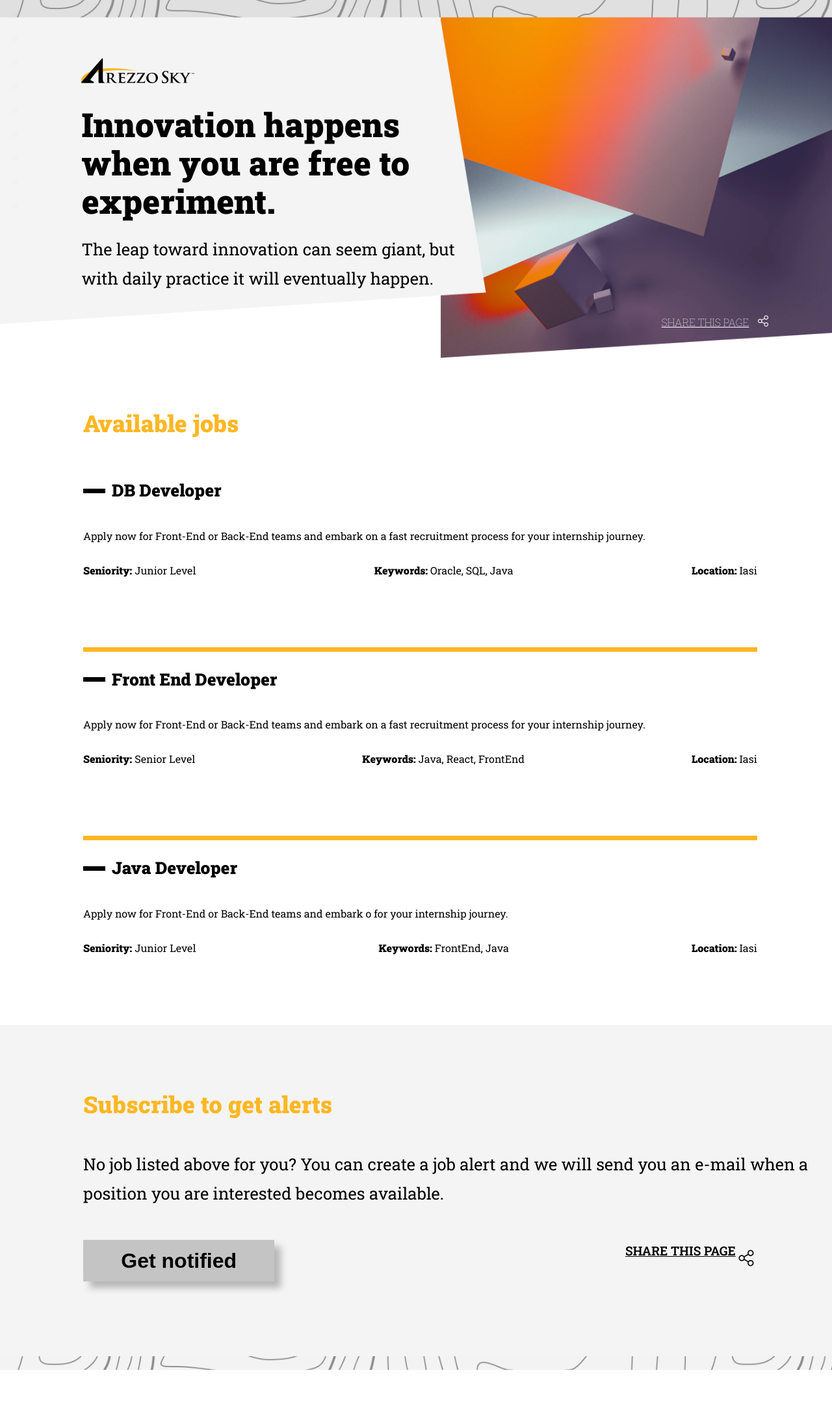
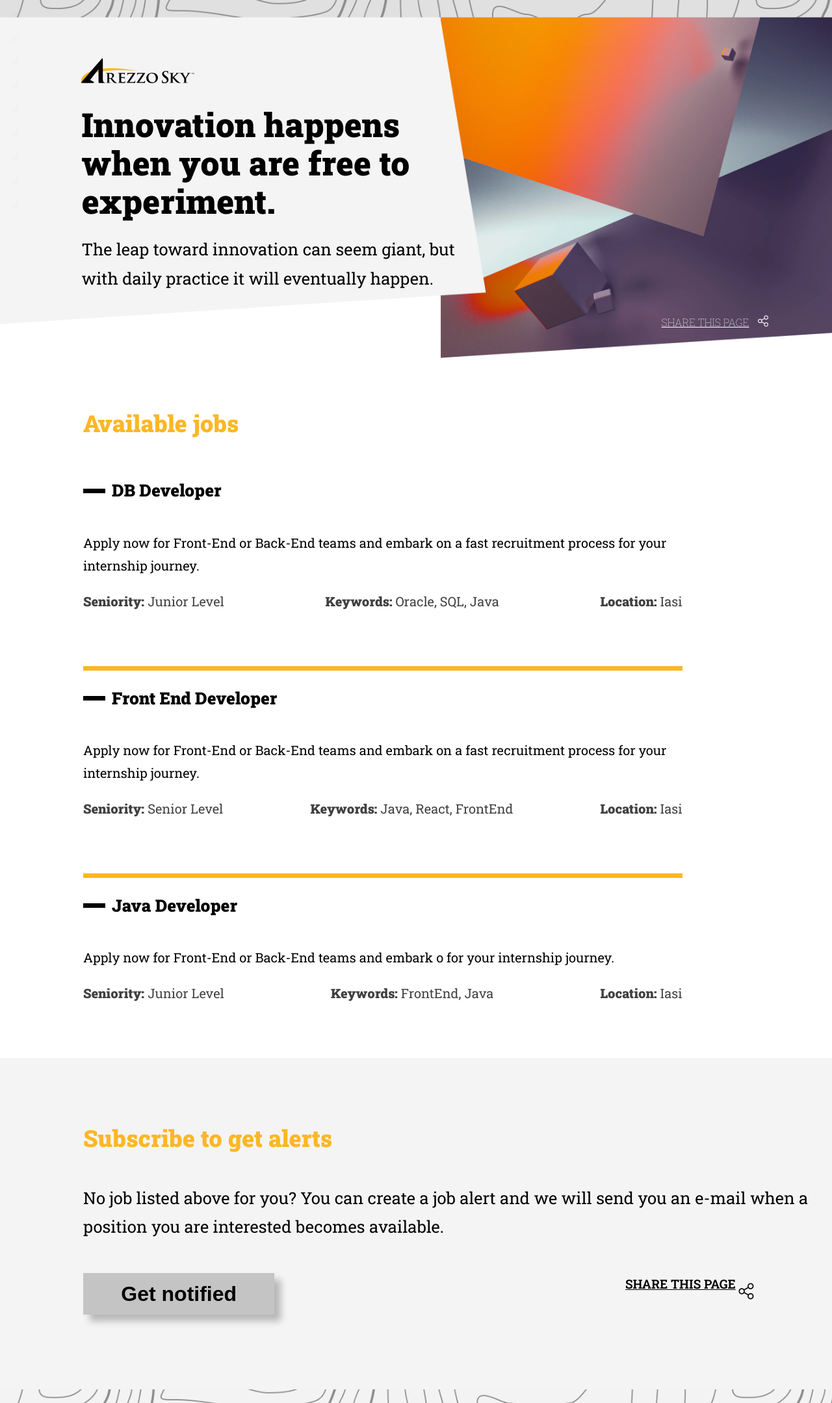
Before and after one commit to dhananjay-fe/dhananjay-fe.github.io, a Jekyll site: the page built from index.html, in a window 1280 px wide. Shown: the whole page at 65% size. Built offline with Jekyll 4.4.1, drawn with Linux system fonts in a browser that asks for light colours; before the commit the page ends 2108 px from its top, so only the background shows below that.

Commit message:
font changes

```diff
--- a/assets/css/main.css
+++ b/assets/css/main.css
@@ -129,13 +129,8 @@
     flex: 1 1 auto;
     order : 3;
     margin-left: 10%;
+    margin-right: 10%;
 }
-
-/*.sec2 .a{
-    margin-left: 0%;
-
-}*/
-
 
 
 #job-lst-txt{
@@ -146,14 +141,6 @@
 color: #FDB724;
 }
 
-#job-lst-line{
-    background: #FDB724;
-    height: 7px;
-     width: 90%;
-    margin-right: 10%;
-
-
-}
 
 
 #jobs-flex{
@@ -163,12 +150,18 @@
 }
 
 
-.job-block > div{
+.job-block .bullet-jobs{
     width: 34px;
     height: 7px;
     vertical-align: middle;
     background: #000000;
     padding:0%;
+}
+
+
+.job-block{
+    display: flex;
+    align-items : center;
 }
 
 .job-block > a{
@@ -182,19 +175,53 @@
 text-decoration: none;
 }
 
+.job-descr{
+    font-style: normal;
+    font-weight: 400;
+    font-size: 20px;
+    line-height: 1.75;
+    margin-right: 10%;
+    color: #000000;
+}
+
 #job-info-row{
     display: flex;
     flex-direction: row;
     justify-content: space-between;
     margin-right: 10%;
-    width: 90%;
+    /*width: 90%;*/
     margin-bottom: 8%
 }
 
-.job-block{
-    display: flex;
-    align-items : center;
+.kwd-caps{
+    font-style: normal;
+    font-weight: 900;
+    font-size: 20px;
+    line-height: 1.75;
+    color: rgba(0, 0, 0, 0.75);
+
 }
+
+.kwd-val{
+    font-style: normal;
+    font-weight: 400;
+    font-size: 20px;
+    line-height: 1.75;
+    color: rgba(0, 0, 0, 0.75);
+
+}
+
+#job-lst-line{
+    background: #FDB724;
+    height: 7px;
+    /*width: 90%;*/
+    margin-right: 10%;
+
+
+}
+
+
+
 
 
 
--- a/index.html
+++ b/index.html
@@ -47,11 +47,11 @@
                   {{ job.title }}
               </a>
           </h2>
-          <p>{{ job.description }}</p>
+          <p class = "job-descr">{{ job.description }}</p>
           <div id="job-info-row">
-            <p><b>Seniority:</b> {{  job.Seniority  }}</p>
-            <p><b>Keywords: </b>{{ job.Keywords  }}</p>
-            <p><b>Location: </b>{{ job.location  }}</p>
+            <span class = "kwd-caps"><b>Seniority:</b><span class = "kwd-val"> {{  job.Seniority  }}</span></span>
+            <span class = "kwd-caps"><b>Keywords: </b><span class = "kwd-val">{{ job.Keywords  }}</span></span>
+            <span class = "kwd-caps"><b>Location: </b><span class = "kwd-val">{{ job.location  }}</span></span>
           </div>
           {% if forloop.last == false %}
             <div id="job-lst-line"> </div>
```
Also changed, not shown: assets/css/css_default_pg.css (+4 -4 lines).
